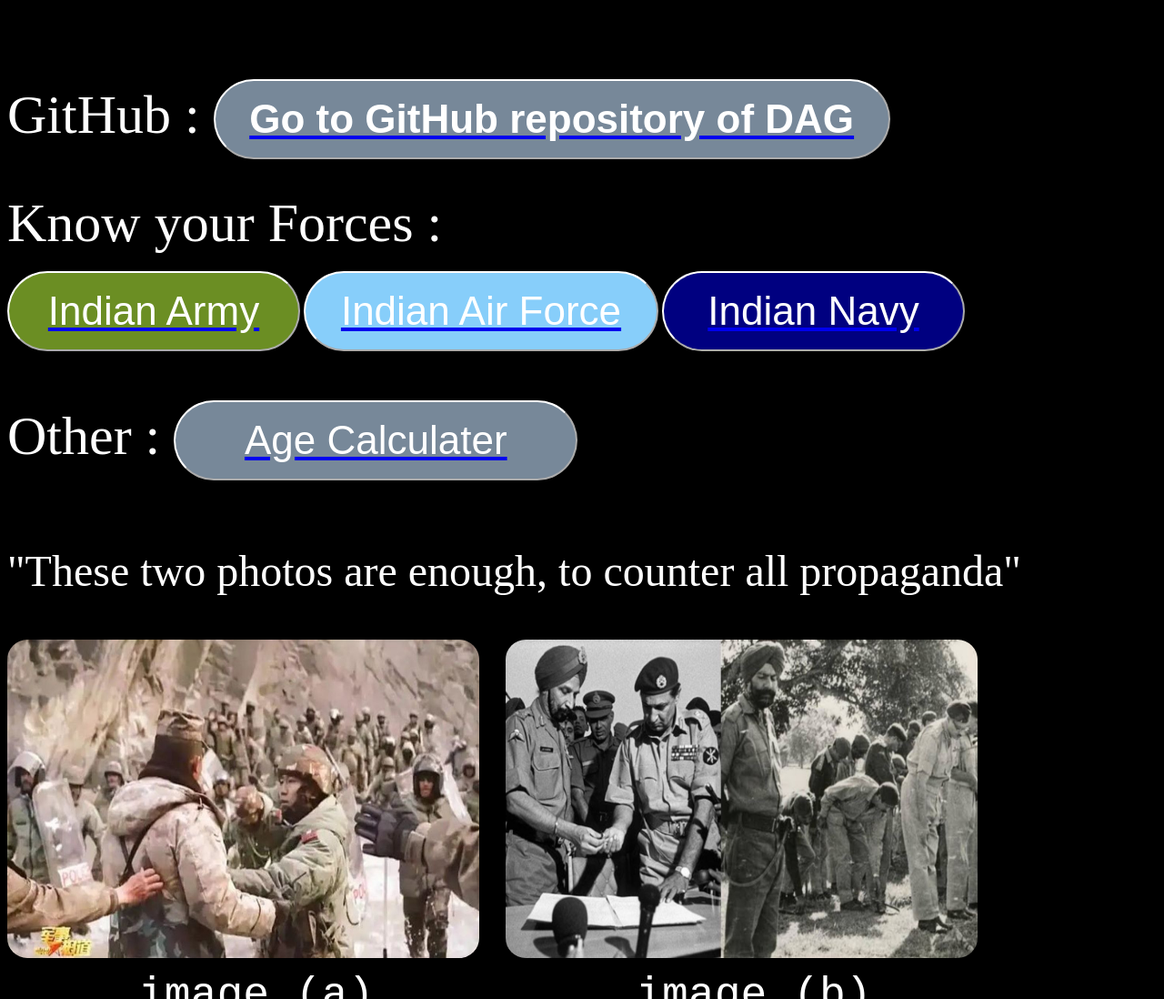
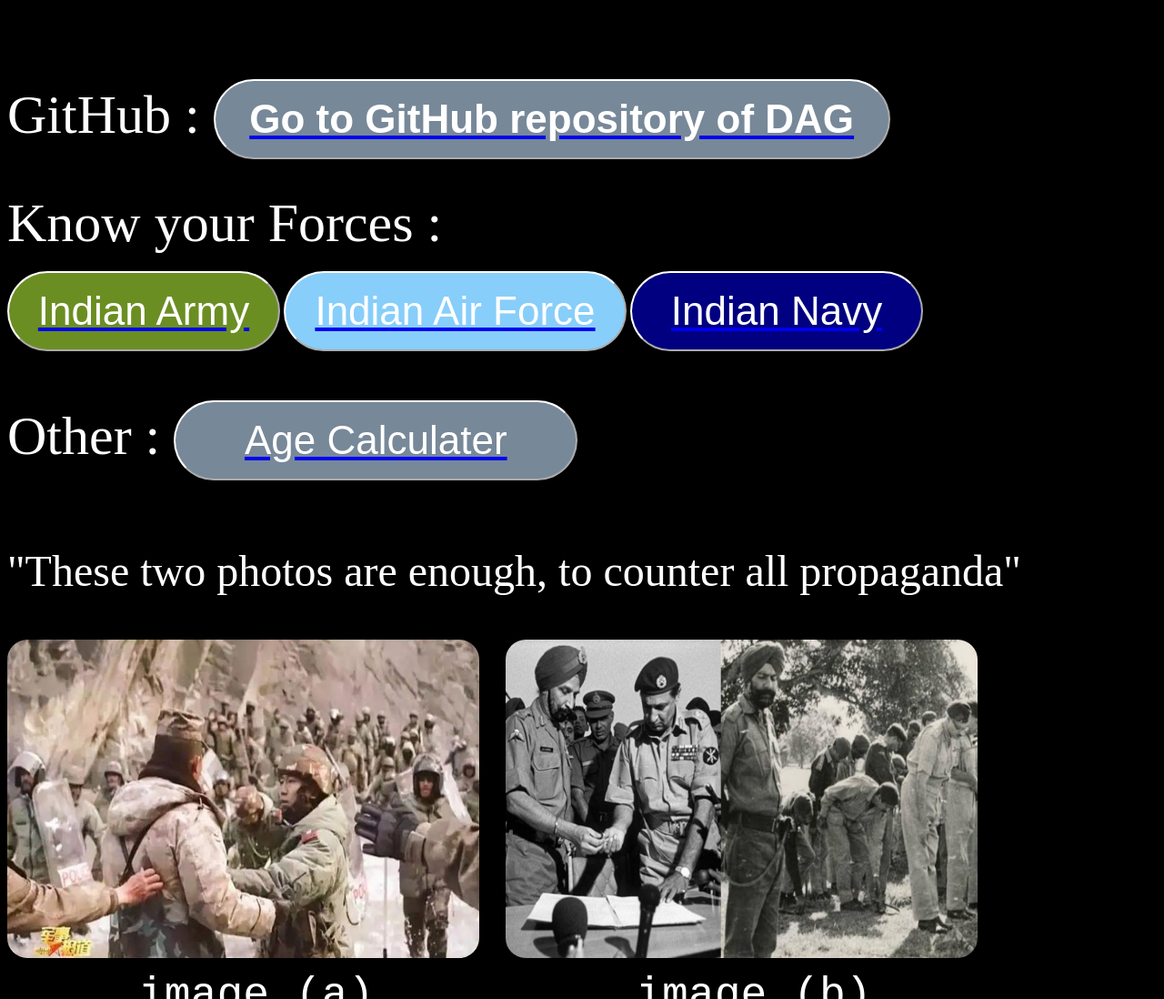
Before and after one commit to Jatin71544/Defence-Aspirants-Guide-DAG-, a plain HTML site: page index.html in a window 1280 px wide. Shown: the part 1566-2664 px from the top of the page at 91% size. Drawn offline with Linux system fonts and the light colour scheme.

Commit message:
Update style.css
Decreasing width of three buttons

```diff
--- a/style.css
+++ b/style.css
@@ -154,19 +154,19 @@ button  /* {for all buttons} */
 #buttonToIndianArmy{
   background-color: OliveDrab;
   height: 88px;
-  width: 322px;
+  width: 300px;
 }
 
 #buttonToIndianAirForce{
   background-color: LightSkyBlue;
   height: 88px;
-  width: 390px;
+  width: 377px;
 }
 
 #buttonToIndianNavy{
   background-color: navy;
   height: 88px;
-  width: 333px;
+  width: 322px;
 }
 
 #buttonToAgeCalculator{
```
